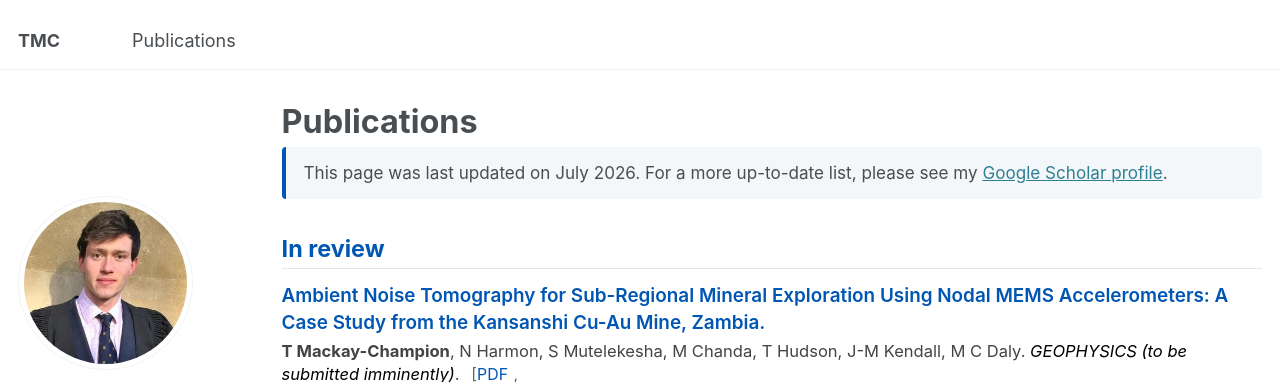
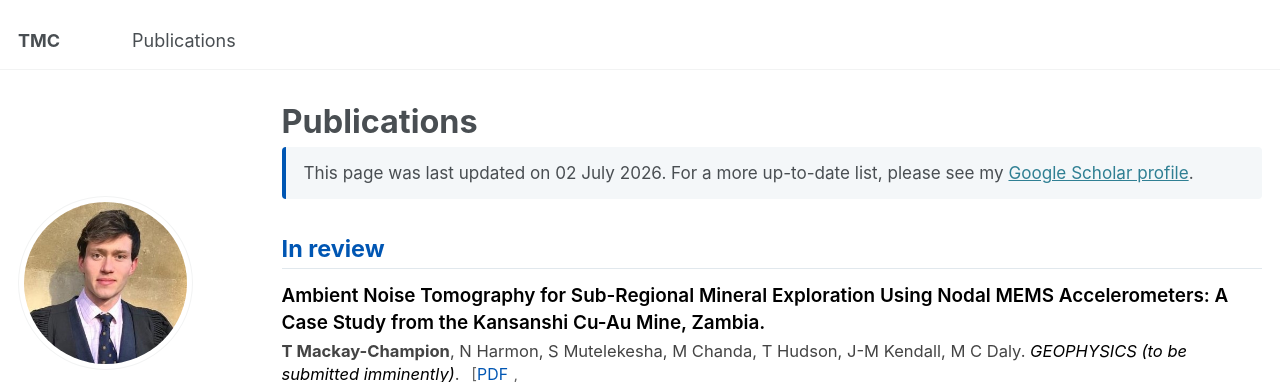
Before and after one commit to TMackay-Champion/TMackay-Champion.github.io, a Jekyll site: the page built from _pages/publications.html, in a window 1280 px wide and 1400 px high, cut to the strip 0-382 px from the top of the window. Built offline with Jekyll 4.4.1, drawn with Linux system fonts in a browser that asks for light colours; some web fonts are replaced.

Commit message:
Change date format and update publication title styles
Updated the last updated date format and modified publication title styles.

```diff
--- a/_pages/publications.html
+++ b/_pages/publications.html
@@ -8,7 +8,7 @@ author_profile: true
 {% include base_path %}
 
 <div class="pub-disclaimer">
-  This page was last updated on {{ site.time | date: "%B %Y" }}. For a more up-to-date list, please see my
+  This page was last updated on {{ site.time | date: "%d %B %Y" }}. For a more up-to-date list, please see my
   <a href="https://scholar.google.com/citations?hl=en&user=im7docoAAAAJ&view_op=list_works&sortby=pubdate" target="_blank">Google Scholar profile</a>.
 </div>
 
@@ -34,9 +34,9 @@ author_profile: true
 }
 .pub-list { list-style: none; padding-left: 0; margin: 0; }
 .pub-item { margin: 0 0 1.25rem 0; line-height: 1.4; }
-.pub-title { font-size: 1.05rem; font-weight: 600; margin-bottom: 0.2rem; }
-.pub-title a { color: #0056b3; text-decoration: none; }
-.pub-title a:hover { text-decoration: underline; }
+.pub-title { font-size: 1.05rem; font-weight: 600; margin-bottom: 0.2rem; color: #000000; }
+.pub-title a { color: #000000; text-decoration: none; }
+.pub-title a:hover { color: #0056b3; text-decoration: underline; }
 .pub-meta { font-size: 0.92rem; color: #444; margin-bottom: 0.1rem; }
 .pub-meta em { color: #000000; font-style: italic; }
 .pub-inline-links { font-size: 0.88rem; color: #666; margin-left: 0.4rem; }
```
